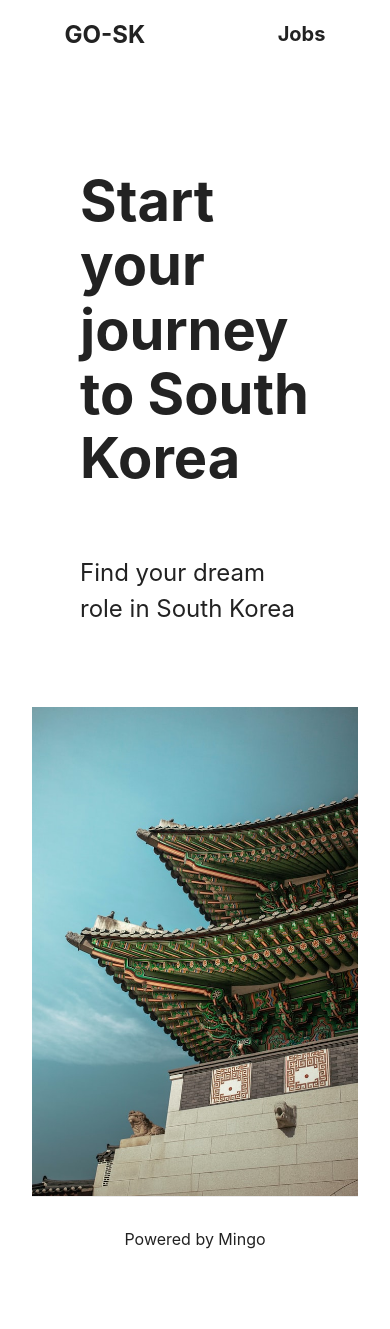
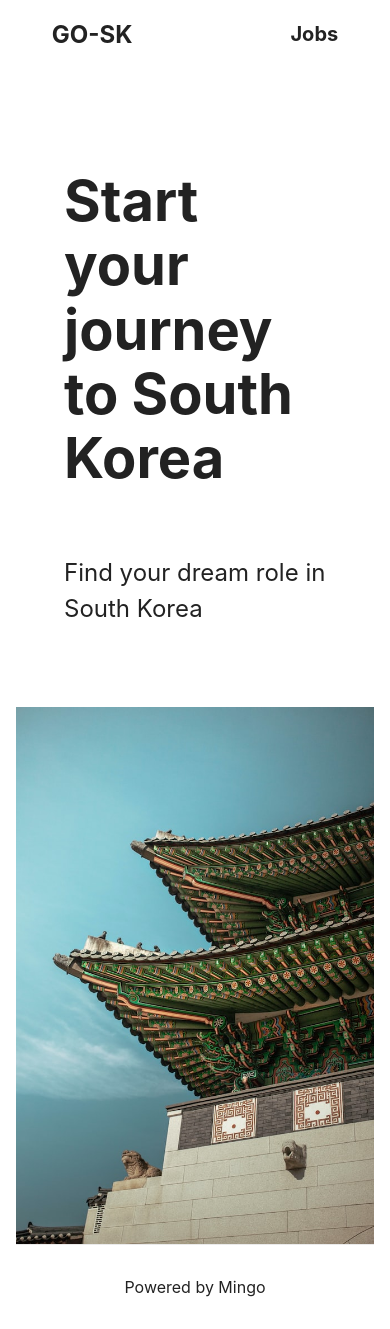
Before and after one commit to devldm/go-sk, a Next.js app: page / in a window 390 px wide. Before the commit the page ends 1281 px from the top, so only its background shows below. Built offline with nearby package versions, Linux system fonts and the light colour scheme.

Commit message:
create footer component and update jobs styling

```diff
--- /dev/null
+++ b/components/Footer/Footer.module.css
@@ -0,0 +1,15 @@
+.footer {
+    display: flex;
+    flex: 1;
+    padding: 2rem 0;
+    border-top: 1px solid #eaeaea;
+    justify-content: center;
+    align-items: center;
+  }
+
+  .footer a {
+    display: flex;
+    justify-content: center;
+    align-items: center;
+    flex-grow: 1;
+  }
--- /dev/null
+++ b/components/Footer/Footer.tsx
@@ -0,0 +1,15 @@
+import styles from './Footer.module.css';
+
+export default function Footer() {
+    return (
+        <footer className={styles.footer}>
+        <a
+          href="https://vercel.com?utm_source=create-next-app&utm_medium=default-template&utm_campaign=create-next-app"
+          target="_blank"
+          rel="noopener noreferrer"
+        >
+          Powered by Mingo
+        </a>
+      </footer>
+    )
+}
--- a/components/JobPost/JobPost.module.css
+++ b/components/JobPost/JobPost.module.css
@@ -3,7 +3,7 @@
     background-color: bisque;
     border-radius: 10px;
     width: 85%;
-    margin-bottom: 5px;
+    margin-bottom: 8px;
     padding: 10px;
     border: 1px solid #30363d;
 }
--- a/pages/index.tsx
+++ b/pages/index.tsx
@@ -3,6 +3,7 @@ import Head from 'next/head'
 import styles from '../styles/Home.module.css'
 import NavBar from '../components/NavBar/NavBar'
 import HeroHome from '../components/HeroHome/HeroHome'
+import Footer from '../components/Footer/Footer'
 
 const Home: NextPage = () => {
   return (
@@ -10,21 +11,13 @@ const Home: NextPage = () => {
       <Head>
         <title>GO-SK</title>
         <meta name="description" content="South Korea Jobs" />
-        <link rel="icon" type="image/svg+xml" href="/sk.svg" sizes="any"/>
+        <link rel="icon" type="image/svg+xml" href="/sk.svg" sizes="any" />
       </Head>
       <NavBar />
       <main className={styles.main}>
         <HeroHome />
       </main>
-      <footer className={styles.footer}>
-        <a
-          href="https://vercel.com?utm_source=create-next-app&utm_medium=default-template&utm_campaign=create-next-app"
-          target="_blank"
-          rel="noopener noreferrer"
-        >
-          Powered by Mingo
-        </a>
-      </footer>
+      <Footer />
     </div>
   )
 }
@@ -32,7 +25,7 @@ const Home: NextPage = () => {
 export default Home
 
 
- {/* <div className={styles.grid}>
+{/* <div className={styles.grid}>
           <a href="https://nextjs.org/docs" className={styles.card}>
             <h2>Documentation &rarr;</h2>
           </a>
--- a/styles/Home.module.css
+++ b/styles/Home.module.css
@@ -24,6 +24,7 @@
 @media (max-width: 600px) {
   .container {
     width: 100vw;
+    padding: 0 1rem;
   }
 }
 
--- a/styles/Jobs.module.css
+++ b/styles/Jobs.module.css
@@ -22,8 +22,16 @@
     display: flex;
     flex-direction: column;
     align-items: center;
+    height: 100vh;
   }
 
   .title {
     text-align: center;
   }
+
+  @media (max-width: 600px) {
+    .container {
+      width: 100vw;
+      padding: 0 1rem;
+    }
+  }
```
Also changed, not shown: pages/about.tsx (deleted, +0 -38 lines), pages/jobUpload.tsx (+2 -9 lines), pages/jobs.tsx (+2 -9 lines).
